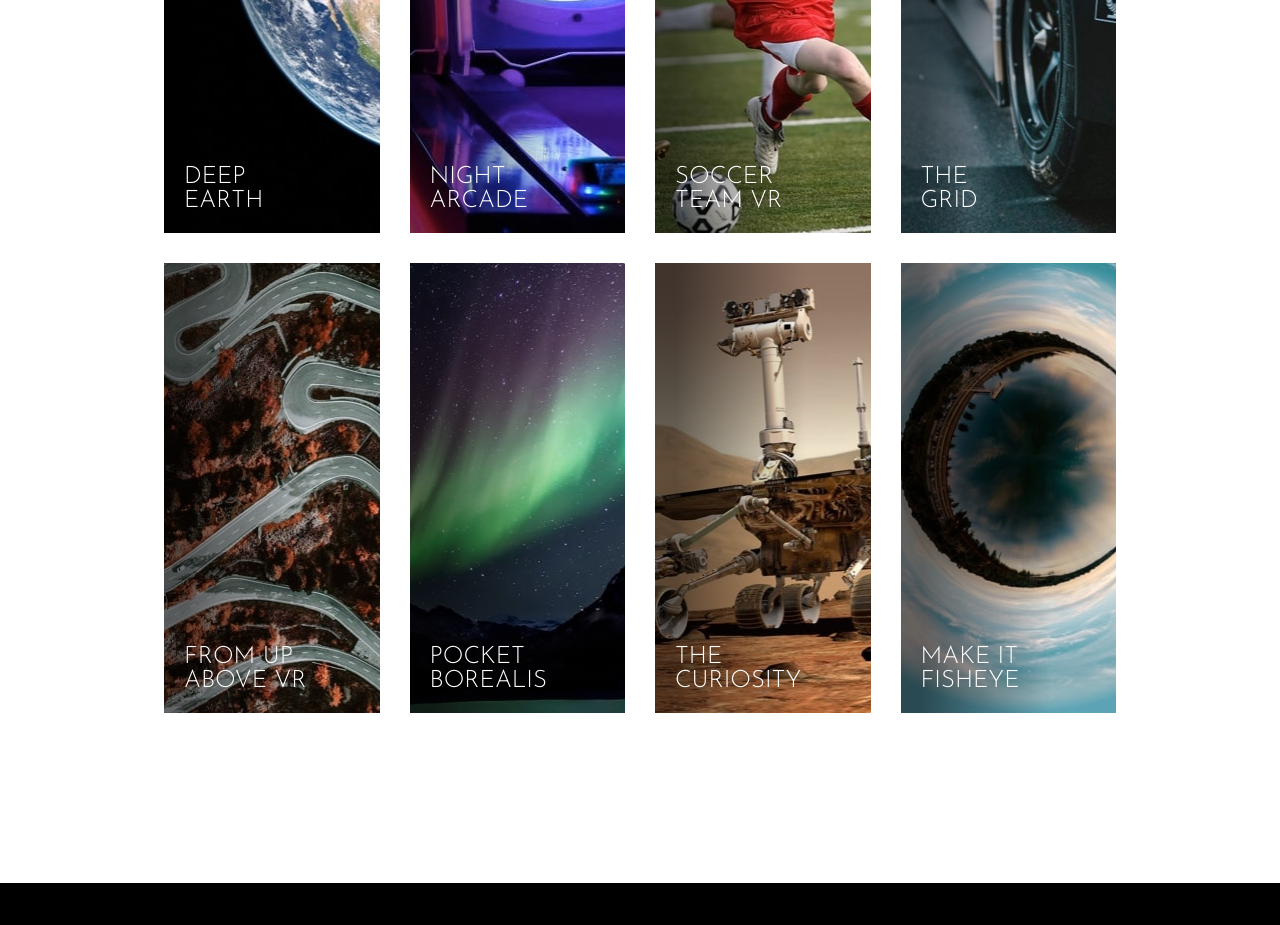
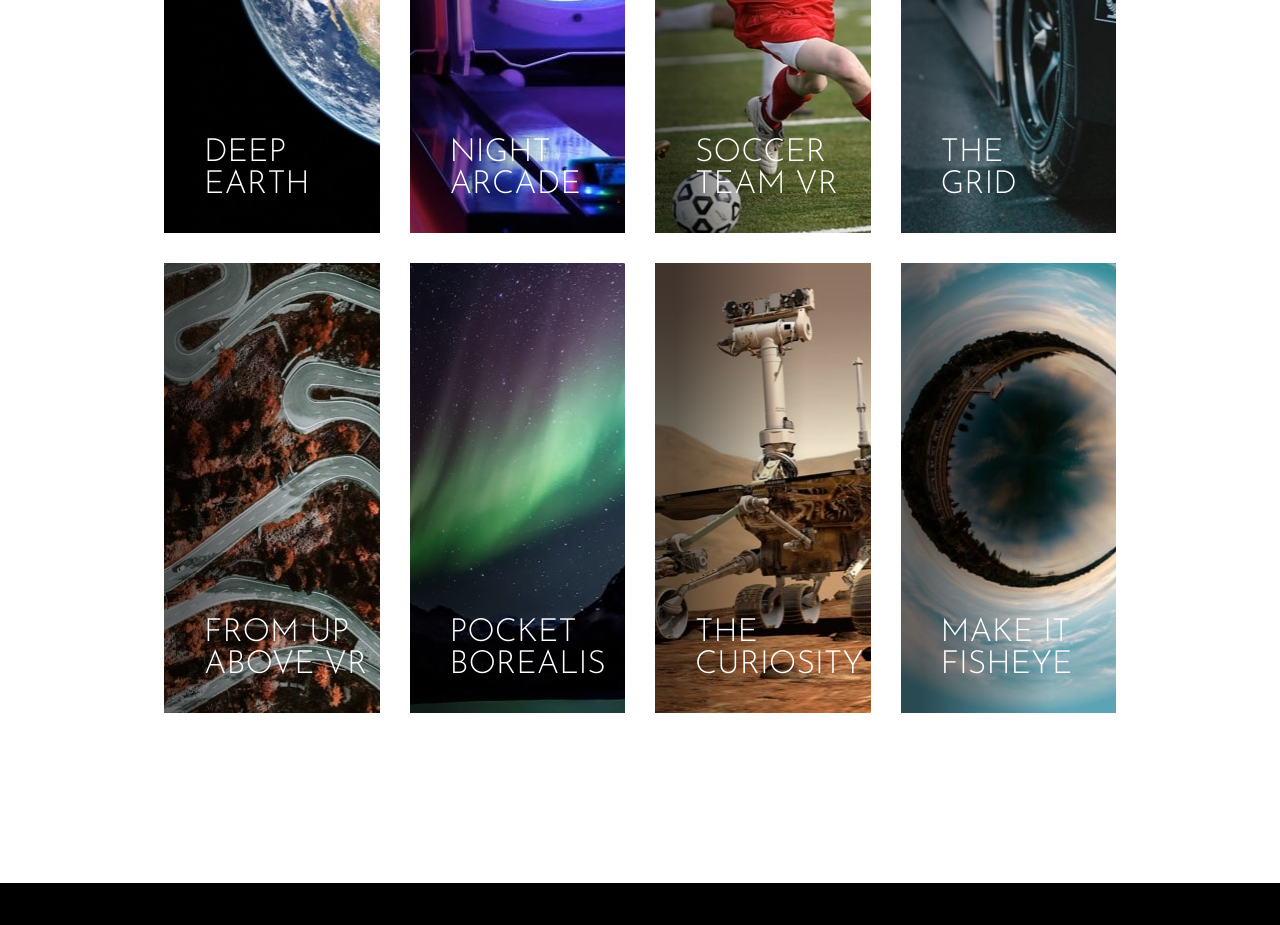
Before and after one commit to GracilianoOG/fem-loopstudios-landing-page, a React (Vite) app: page / in a window 1280 px wide. Shown: the part 1980-2905 px from the top of the page. Built offline with nearby package versions, Linux system fonts and the light colour scheme.

Commit message:
Change card text style on desktop

```diff
--- a/src/components/CreationCard/styles.ts
+++ b/src/components/CreationCard/styles.ts
@@ -30,4 +30,10 @@ export const CardTitleStyled = styled.h3`
   left: 20px;
   // max-width: 110px;
   line-height: 1;
+
+  @media screen and (min-width: 992px) {
+    bottom: 32px;
+    font-size: 32px;
+    left: 40px;
+  }
 `;
```
